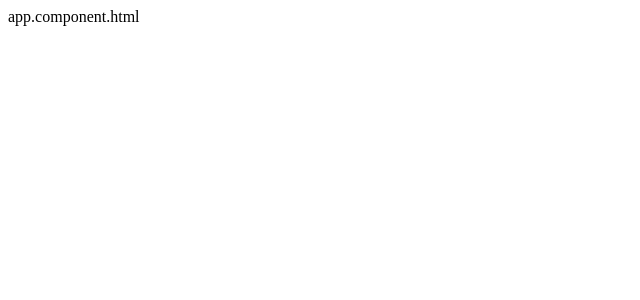
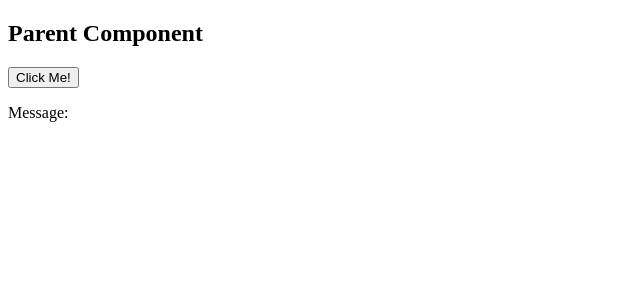
Before and after one commit to seeyassine/Angular-Learn, an Angular app: page / in a window 1280 px wide. Shown: the top 300 px of the page, without its empty margins (0-640 px from the left). Built offline with nearby package versions, Linux system fonts and the light colour scheme.

Commit message:
Output exemple

```diff
--- a/angular.json
+++ b/angular.json
@@ -91,5 +91,8 @@
         }
       }
     }
+  },
+  "cli": {
+    "analytics": false
   }
 }
--- a/src/app/app.component.html
+++ b/src/app/app.component.html
@@ -1 +1 @@
-app.component.html
+<app-parent></app-parent>
--- a/src/app/app.component.ts
+++ b/src/app/app.component.ts
@@ -1,10 +1,11 @@
 import { Component } from '@angular/core';
 import { RouterOutlet } from '@angular/router';
+import { ParentComponent } from "./parent/parent.component";
 
 @Component({
   selector: 'app-root',
   standalone: true,
-  imports: [RouterOutlet],
+  imports: [RouterOutlet, ParentComponent],
   templateUrl: './app.component.html',
   styleUrl: './app.component.css'
 })
--- /dev/null
+++ b/src/app/child/child.component.html
@@ -0,0 +1 @@
+<button (click)="sendMessage()">Click Me!</button>
--- /dev/null
+++ b/src/app/child/child.component.ts
@@ -0,0 +1,17 @@
+import { Component, EventEmitter, Output } from '@angular/core';
+
+@Component({
+  selector: 'app-child',
+  standalone: true,
+  imports: [],
+  templateUrl: './child.component.html',
+  styleUrl: './child.component.css'
+})
+export class ChildComponent {
+  message : string = 'Hello Parent!';
+  @Output() messageEvent = new EventEmitter<string>();
+
+  sendMessage() {
+    this.messageEvent.emit(this.message);
+  }
+}
--- /dev/null
+++ b/src/app/parent/parent.component.html
@@ -0,0 +1,3 @@
+<h2>Parent Component</h2>
+<app-child (messageEvent)="receiveMessage($event)"></app-child>
+<p>Message: {{ message }}</p>
--- /dev/null
+++ b/src/app/parent/parent.component.ts
@@ -0,0 +1,19 @@
+import { Component } from '@angular/core';
+import { ChildComponent } from "../child/child.component";
+
+@Component({
+  selector: 'app-parent',
+  standalone: true,
+  imports: [ChildComponent],
+  templateUrl: './parent.component.html',
+  styleUrl: './parent.component.css'
+})
+export class ParentComponent {
+
+  message: string = '';
+
+  receiveMessage(message: string) {
+    this.message = message;
+  }
+
+}
```
Also changed, not shown: src/app/child/child.component.css (added), src/app/parent/parent.component.css (added), 2 other files (tests, documents, lock files or other folders).
